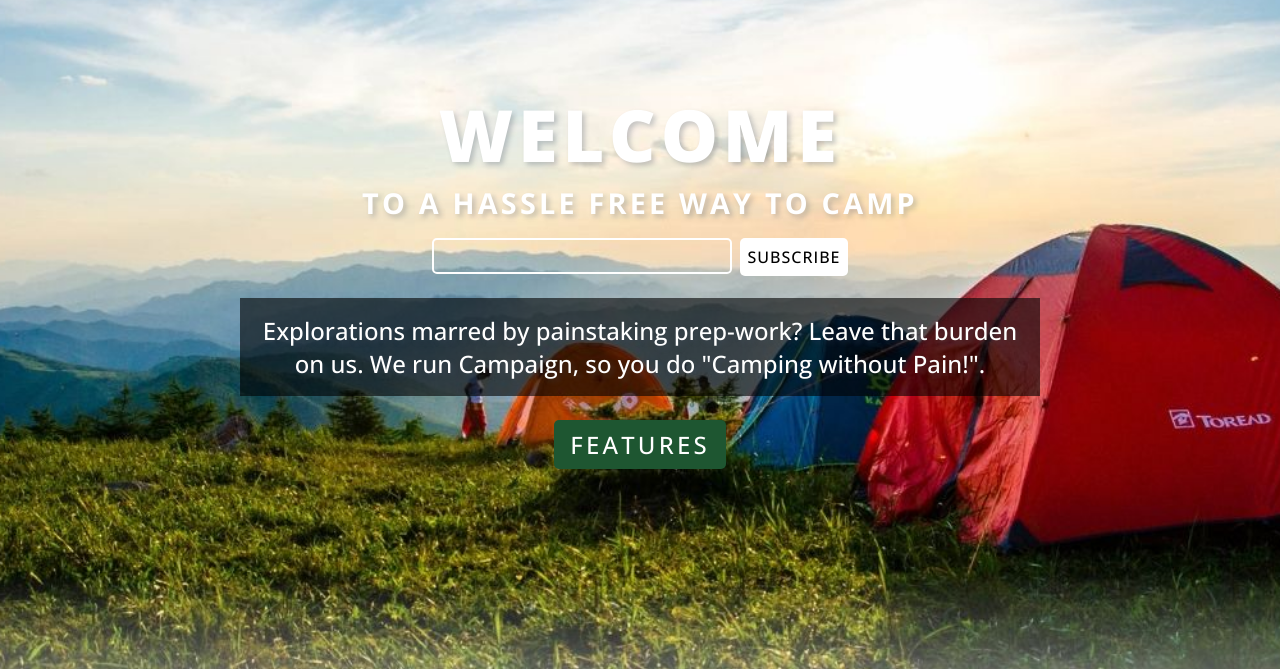
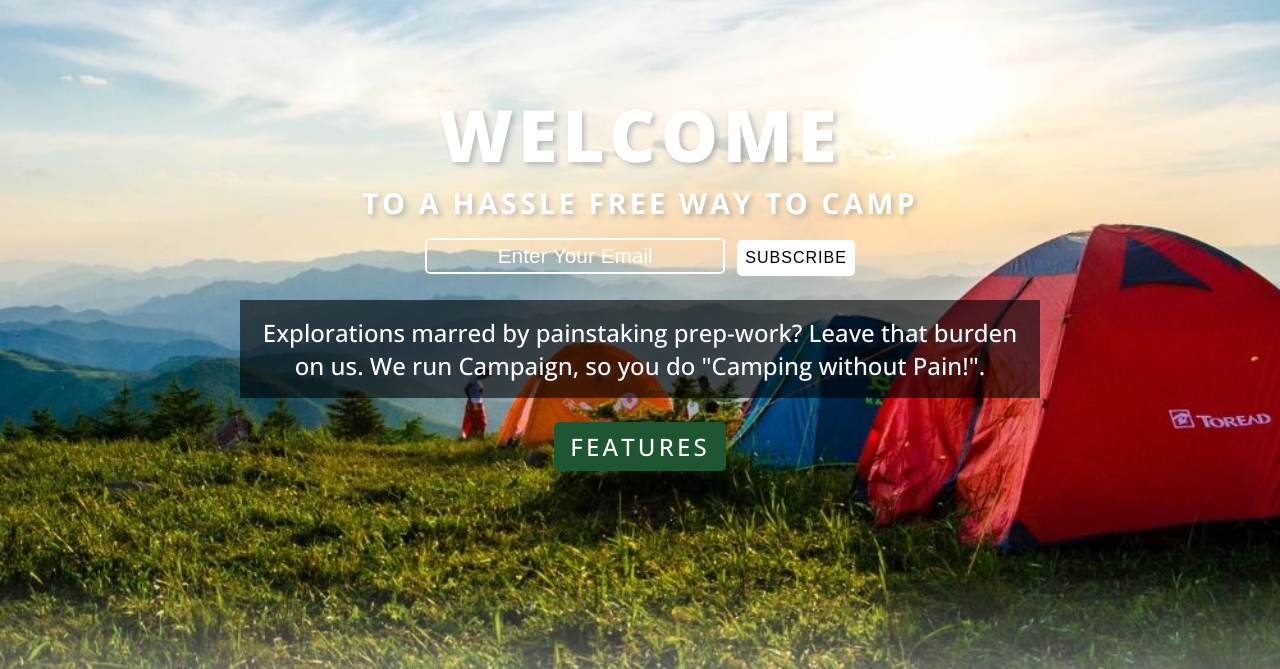
Before and after one commit to nil-sj/campaign, a plain HTML site: page index.html in a window 1280 px wide. Shown: the part 131-800 px from the top of the page. Drawn offline with nearby package versions, Linux system fonts and the light colour scheme.

Commit message:
convert to FCC requirements

```diff
--- a/css/styles.css
+++ b/css/styles.css
@@ -266,10 +266,17 @@ section#hero {
   background: none;
   color: white;
   font-size: 1.3rem;
+  text-align: center;
+}
+
+.email-box::placeholder {
+  color: white;
+  padding:
 }
 
 .subscribe-btn {
   text-transform: uppercase;
+  height: 36px;
   padding: 0.5rem 0.5rem;
   letter-spacing: 1px;
   border-radius: 5px;
@@ -277,6 +284,7 @@ section#hero {
   font-weight: 500;
   margin-left: 0.5rem;
   color: black;
+  border: none;
   background-color: white;
   text-decoration: none;
 }
--- a/index.html
+++ b/index.html
@@ -40,8 +40,9 @@
       <div class="hero-content">
         <h1 class="caption">Welcome</h1>
         <p class="caption-desc">to a hassle free way to camp<p>
-          <form id="form">
-            <input class="email-box" type="text" name="email" /><a href="#" class="subscribe-btn">subscribe</a>
+          <form id="form" action="https://www.freecodecamp.com/email-submit">
+            <input class="email-box" type="text" name="email" id="email" placeholder="Enter Your Email" pattern="/^[a-zA-Z0-9.!#$%&'*+/=?^_`{|}~-]+@[a-zA-Z0-9-]+(?:\.[a-zA-Z0-9-]+)*$/" required />
+            <input id="submit" type="submit" class="subscribe-btn" value="SUBSCRIBE">
           </form>
         <p class="caption-para">
           Explorations marred by painstaking prep-work? Leave that burden on us. We run Campaign, so you do "Camping without Pain!".
```
